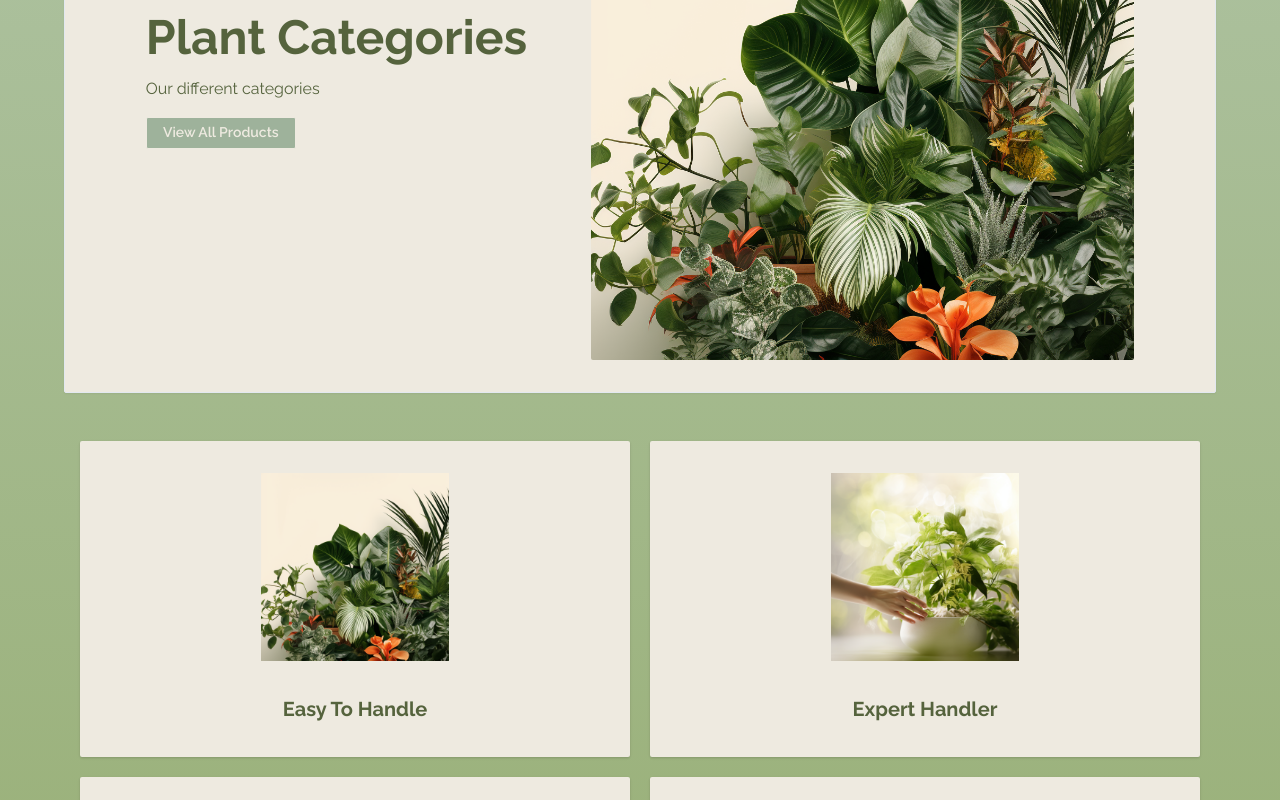
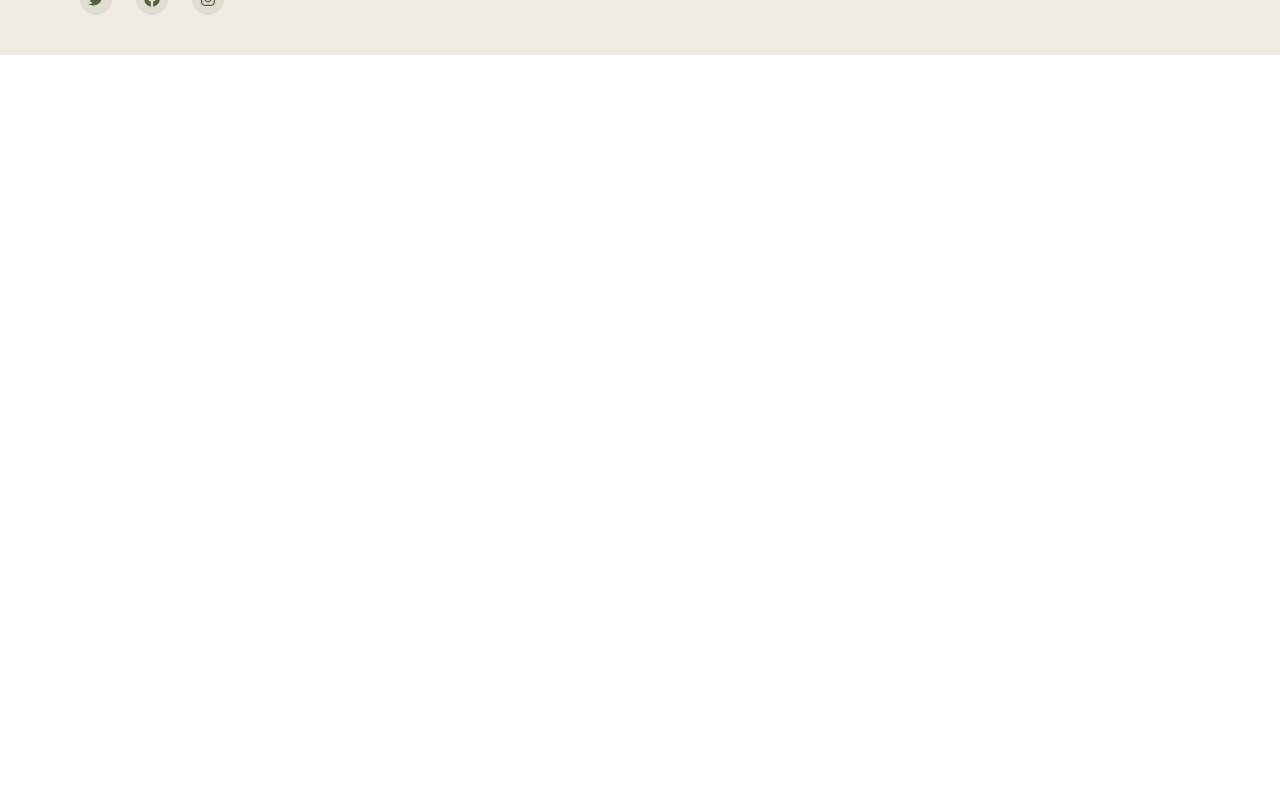
Before and after one commit to Mikael-Ronnberg/Yet-Another-Webshop, a React (Vite) app: page /#/categories in a window 1280 px wide. Shown: the part 400-1200 px from the top of the page. After the commit the page ends 800 px from the top, so only its background shows below. Built offline with nearby package versions, Linux system fonts and the light colour scheme.

Commit message:
trying again

```diff
--- a/src/pages/Categories/Categories.tsx
+++ b/src/pages/Categories/Categories.tsx
@@ -1,14 +1,14 @@
 import { Footer } from "../../components/footer/Footer";
-import { Hero } from "../../components/hero/Hero";
+// import { Hero } from "../../components/hero/Hero";
 import { Navbar } from "../../components/navbar/Navbar";
-import { categories } from "../../mocks/categories";
-import { AllCategories } from "./components/AllCategories";
+// import { categories } from "../../mocks/categories";
+// import { AllCategories } from "./components/AllCategories";
 
 export const Categories = () => {
   return (
     <>
       <Navbar></Navbar>
-      <Hero
+      {/* <Hero
         heading="Plant Categories"
         description="Our different categories"
         image="/hero/leafyBanner.png"
@@ -16,7 +16,7 @@ export const Categories = () => {
         btnLink="/products"
       ></Hero>
 
-      <AllCategories categories={categories}></AllCategories>
+      <AllCategories categories={categories}></AllCategories> */}
       <Footer></Footer>
     </>
   );
--- a/src/pages/Products/Products.tsx
+++ b/src/pages/Products/Products.tsx
@@ -1,21 +1,21 @@
 import { Navbar } from "../../components/navbar/Navbar";
-import { Hero } from "../../components/hero/Hero";
-import { AllProducts } from "./components/AllProducts";
-import { products } from "../../mocks/products";
+// import { Hero } from "../../components/hero/Hero";
+// import { AllProducts } from "./components/AllProducts";
+// import { products } from "../../mocks/products";
 import { Footer } from "../../components/footer/Footer";
 
 export const Products = () => {
   return (
     <>
       <Navbar></Navbar>
-      <Hero
+      {/* <Hero
         heading="Green and Beatiful Plants"
         description="Dr. Greenthumb would be jealouse!"
         image="/hero/hero_image.png"
         btnLabel="View All Categories"
         btnLink="/categories"
       ></Hero>
-      <AllProducts products={products}></AllProducts>
+      <AllProducts products={products}></AllProducts> */}
       <Footer></Footer>
     </>
   );
```
